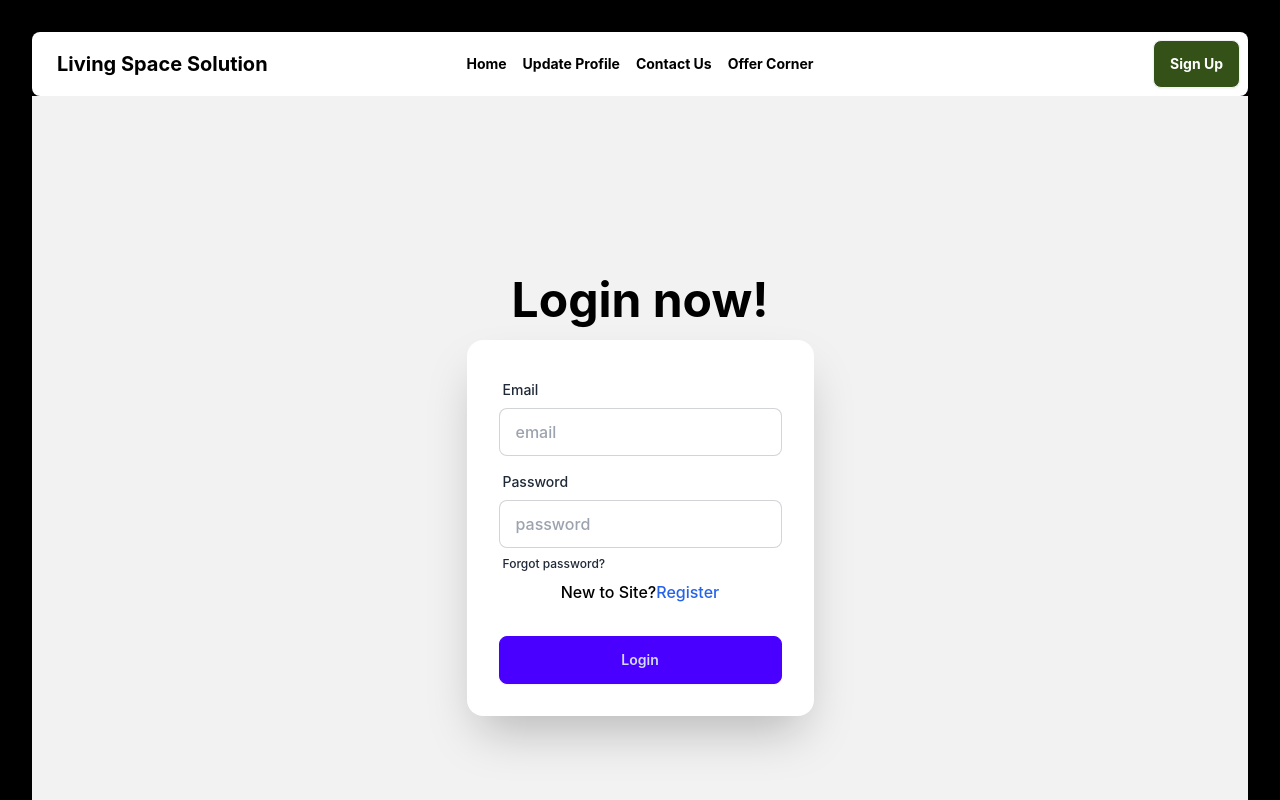
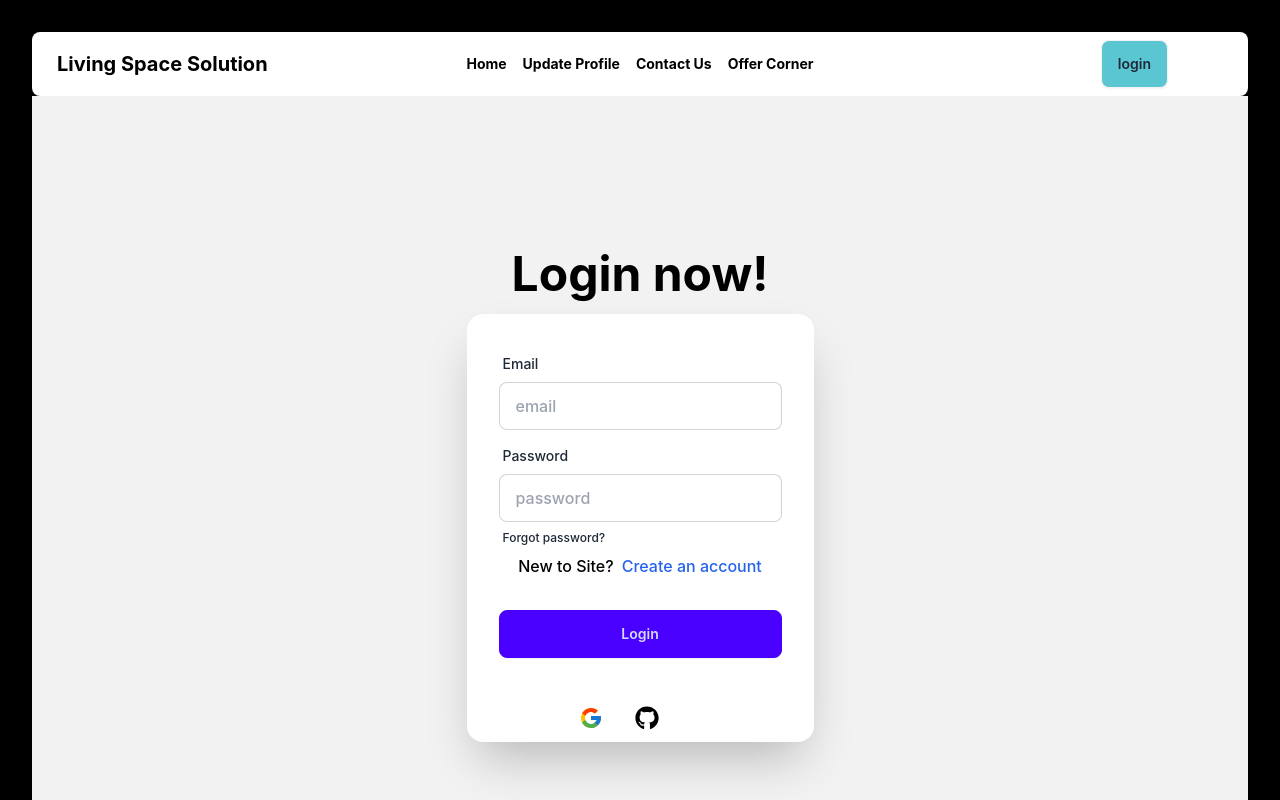
Before and after one commit to Rakibhow203/living-space-soliution-assignment-9th, a React (Vite) app: page /login in a window 1280 px wide. Shown: the top 800 px of the page. Built offline with nearby package versions, Linux system fonts and the light colour scheme; no server answers.

Commit message:
added private route

```diff
--- a/src/Components/LogInPage/LogInpage.jsx
+++ b/src/Components/LogInPage/LogInpage.jsx
@@ -1,30 +1,31 @@
-import { useContext } from "react";
-import { NavLink } from "react-router-dom";
-import { AuthContext } from "../../FirebaseProvider/FirebaseProvider";
+
+import { NavLink, useLocation, useNavigate } from "react-router-dom";
+
+import UseAuth from "../Hooks/UseAuth";
 import { useForm } from "react-hook-form";
+import Social from "../Social/Social";
 
 
 const LogInpage = () => {
 
-  const { signInUser } = useContext(AuthContext)
 
+ const { signInUser } = UseAuth();
+  const {
+    register,
+    handleSubmit,
 
-const {
-    register, handleSubmit,
     formState: { errors },
-  } = useForm  ();
+  } = useForm();
+  const navigate = useNavigate();
+  const location = useLocation();
+  const form = location?.state || '/';
   const onSubmit = data => {
-
     const { email, password } = data;
-  signInUser(email, password)
-
-    .then(result => {
-      console.log(result.user);
-    } )
-    .catch(error => {
-      console.log(error);
-    })
-
+    signInUser(email, password).then(result => {
+      if (result.user) {
+        navigate(form);
+      }
+    });
   };
 
   return (
@@ -34,8 +35,8 @@ const {
           <div className="text-center ">
             <h1 className="text-5xl font-bold">Login now!</h1>
           </div>
-          <form onSubmit={handleSubmit(onSubmit)} className="card shrink-0 w-full max-w-sm shadow-2xl bg-base-100">
-            <div  className="card-body">
+          <div className="card shrink-0 w-full max-w-sm shadow-2xl bg-base-100">
+            <form onSubmit={handleSubmit(onSubmit)} className="card-body">
               <div className="form-control">
                 <label className="label">
                   <span className="label-text">Email</span>
@@ -44,11 +45,14 @@ const {
                   type="email"
                   placeholder="email"
                   className="input input-bordered"
-                  {...register("email", { required: true })}
+                  {...register('email', { required: true })}
                 />
-                {errors.email && <span className="text-red-500" >This field is required</span>}
+                {errors.email && (
+                  <span className="text-red-500">This field is required</span>
+                )}
               </div>
               <div className="form-control">
+                <div>
                   <label className="label">
                     <span className="label-text">Password</span>
                   </label>
@@ -56,10 +60,12 @@ const {
                     type="password"
                     placeholder="password"
                     className="input input-bordered"
-                  {...register("password", { required: true })}
-
+                    {...register('password', { required: true })}
                   />
-                 {errors.password && <span className="text-red-500" >This field is required</span>}
+                  {errors.password && (
+                    <span className="text-red-500">This field is required</span>
+                  )}
+                </div>
                 <label className="label">
                   <a href="#" className="label-text-alt link link-hover">
                     Forgot password?
@@ -67,16 +73,20 @@ const {
                 </label>
                 <p>
                   New to Site?
-                  <NavLink to="/register" className="text-blue-600">
-                    Register
+                  <NavLink to="/register" className="text-blue-600 ml-2">
+                    Create an account
                   </NavLink>
                 </p>
               </div>
+
               <div className="form-control mt-6">
                 <button className="btn btn-primary">Login</button>
               </div>
+            </form>
+            <div className=" text-2xl ml-14 mt-2">
+            <Social></Social>
             </div>
-          </form>
+          </div>
         </div>
       </div>
     </div>
--- a/src/Components/Nav/Nav.jsx
+++ b/src/Components/Nav/Nav.jsx
@@ -1,7 +1,9 @@
 import { NavLink } from "react-router-dom";
 import 'animate.css';
+import UseAuth from "../Hooks/UseAuth";
 
 const Nav = () => {
+   const { user, logOut } = UseAuth();
   return (
     <div>
 
@@ -123,9 +125,32 @@ const Nav = () => {
           </ul>
         </div>
         <div className="navbar-end">
-          <NavLink to="/register" className="btn bg-[#345217] font-bold text-white">
-            Sign Up
-          </NavLink>
+       <div className="navbar-end">
+          {user?.email ? (
+            <div>
+              <div className="flex">
+                <div
+                  className=" tooltip tooltip-open tooltip-left"
+                  data-tip={user.displayName}
+                >
+                  <img
+                    className=" w-10 rounded-full"
+                    src={user.photoURL}
+                    alt=""
+                  />
+                </div>
+
+                <button onClick={logOut} className="btn bg-secondary">
+                  Logout
+                </button>
+              </div>
+            </div>
+          ) : (
+            <NavLink to="/login" className="btn bg-[#59C6D2]">
+              login
+            </NavLink>
+          )}
+        </div>
         </div>
       </div>
     </div>
--- /dev/null
+++ b/src/Components/Private/Private.jsx
@@ -0,0 +1,15 @@
+import LogInpage from "../LogInPage/LogInpage";
+
+const Private = ({children}) => {
+   const { user } = UseAuth();
+
+  if (!user) {
+    return <LogInpage></LogInpage>;
+  }
+
+  return <div>{children}</div>;
+
+
+};
+
+export default Private;
--- /dev/null
+++ b/src/Components/Social/Social.jsx
@@ -0,0 +1,43 @@
+
+import { FaGithub } from 'react-icons/fa';
+import { FcGoogle } from 'react-icons/fc';
+import { useLocation, useNavigate } from 'react-router-dom';
+import UseAuth from '../Hooks/UseAuth';
+
+const Social = () => {
+  const navigate = useNavigate();
+  const location = useLocation();
+  const form = location?.state || '/';
+  const { googleLogin, githubLogin } = UseAuth();
+  const handleGoogleLogin = () => {
+    googleLogin().then(result => {
+      if (result.user) {
+        navigate(form);
+      }
+    });
+  };
+
+  const handleGithubLogin = () => {
+    githubLogin().then(result => {
+      if (result.user) {
+        navigate(form);
+      }
+    });
+  };
+  return (
+    <div>
+       <div>
+      <div className="flex gap-8 text-2xl ml-14 mb-3 mt-2">
+        <button onClick={handleGoogleLogin}>
+          <FcGoogle></FcGoogle>
+        </button>
+        <button onClick={handleGithubLogin}>
+          <FaGithub></FaGithub>
+        </button>
+      </div>
+    </div>
+    </div>
+  );
+};
+
+export default Social;
--- a/src/main.jsx
+++ b/src/main.jsx
@@ -17,6 +17,7 @@ import Register from './Register/Register.jsx';
 import PropertyDetails from './Components/PropertyDetails/PropertyDetails.jsx';
 import GetOffers from './Components/GetOffer/GetOffers.jsx';
 import FirebaseProvider from './FirebaseProvider/FirebaseProvider.jsx';
+import Private from './Components/Private/Private.jsx';
 
 
 const router = createBrowserRouter([
@@ -52,7 +53,7 @@ const router = createBrowserRouter([
       },
       {
         path: '/Card/:id',
-        element: <PropertyDetails> </PropertyDetails>,
+        element:<Private> <PropertyDetails> </PropertyDetails></Private>,
         loader: () => fetch('../JsonFackData.json'),
       },
 
```
Lines whose indentation alone changed are shown as unchanged.
